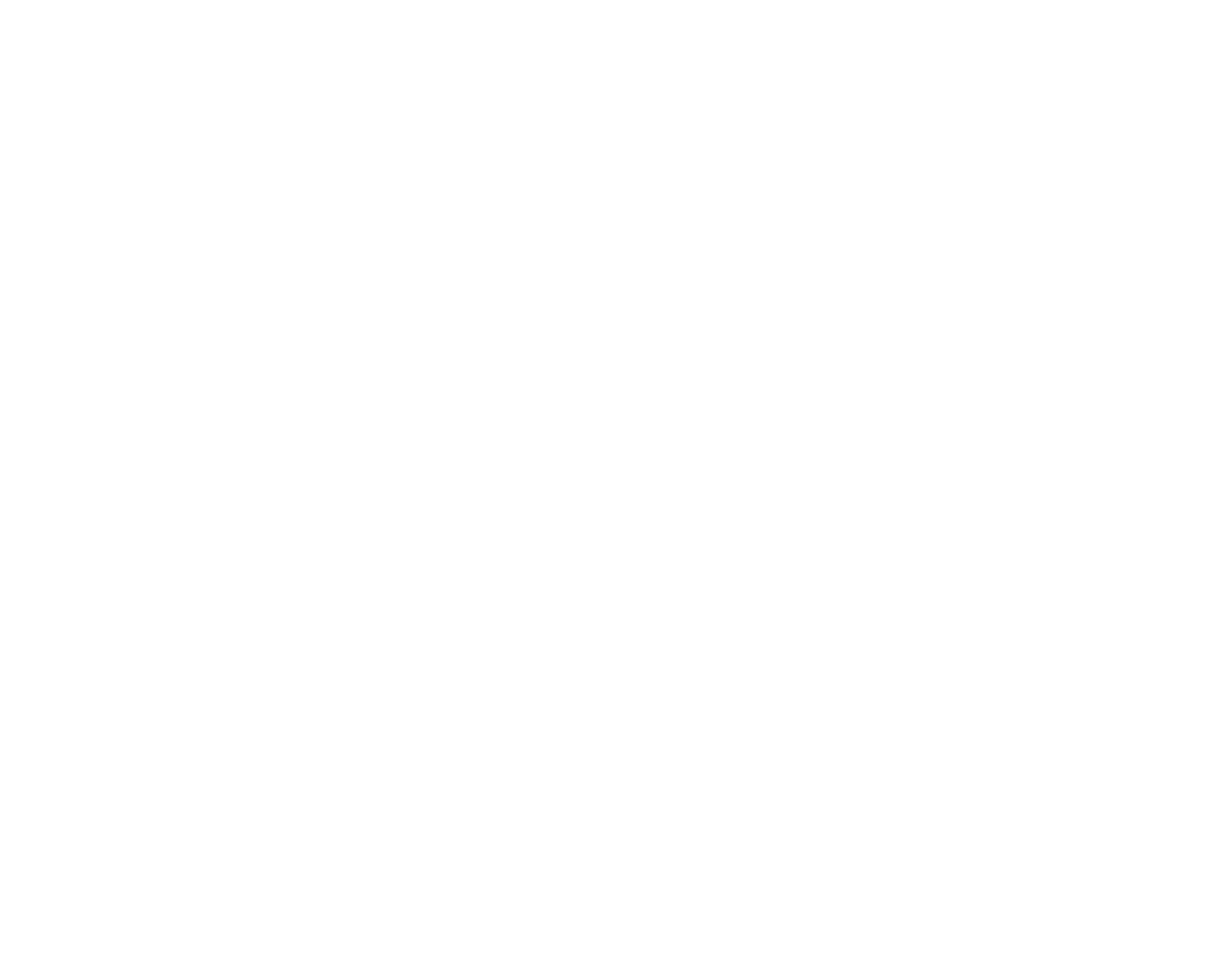
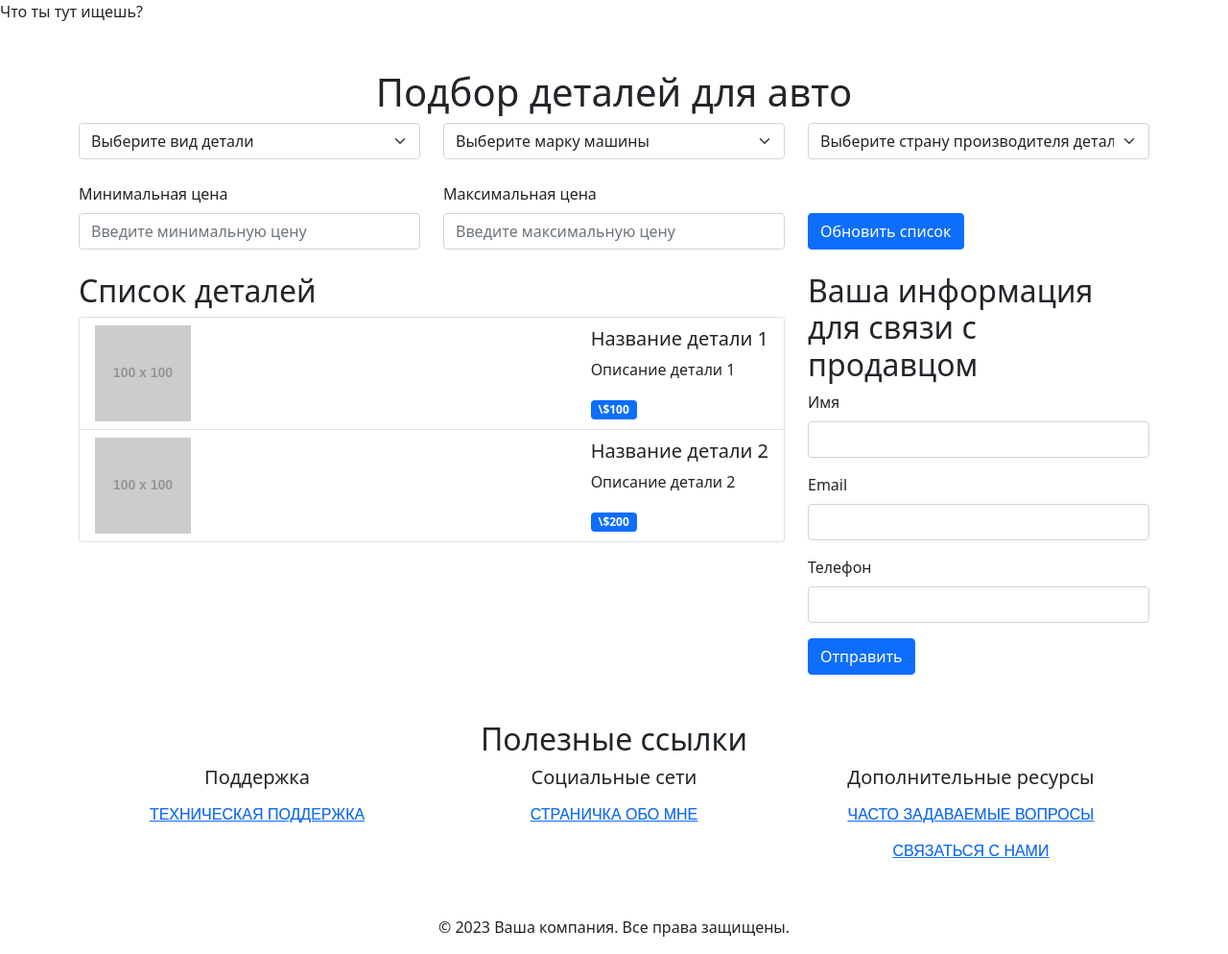
Before and after one commit to LLlk0lnik/webTex, a plain HTML site: page projectOne/main.html in a window 1280 px wide. Shown: the whole page at 96% size. Before the commit the page ends 800 px from the top, so only its background shows below. Drawn offline with nearby package versions, Linux system fonts and the light colour scheme; grey boxes are pictures that could not be loaded; placeholder pictures from the web are drawn by us.

Commit message:
Add files via upload

```diff
--- a/projectOne/StyleForm.css
+++ b/projectOne/StyleForm.css
@@ -66,3 +66,16 @@ h3 {
       background-position: left 1000px top 0;
     }
   }
+
+  #floating-button {
+    position: fixed;
+    bottom: 20px; /* Расстояние от нижней грани */
+    right: 20px;  /* Расстояние от правой грани */
+    z-index: 1000; /* Обеспечивает, что кнопка будет над другими элементами */
+    border-radius: 50%; /* Круглая форма кнопки */
+    width: 50px;  /* Ширина кнопки */
+    height: 50px; /* Высота кнопки */
+    display: flex; /* Центрирование текста */
+    align-items: center; /* Вертикальное центрирование */
+    justify-content: center; /* Горизонтальное центрирование */
+}
--- a/projectOne/main.html
+++ b/projectOne/main.html
@@ -0,0 +1,124 @@
+<!DOCTYPE html>
+<html lang="en">
+<head>
+    <link rel="stylesheet" href="StyleForm.css">
+    <link href="https://cdn.jsdelivr.net/npm/bootstrap@5.0.2/dist/css/bootstrap.min.css" rel="stylesheet" integrity="sha384-EVSTQN3/azprG1Anm3QDgpJLIm9Nao0Yz1ztcQTwFspd3yD65VohhpuuCOmLASjC" crossorigin="anonymous">
+    <meta charset="UTF-8">
+    <meta name="viewport" content="width=device-width, initial-scale=1.0">
+    <title>Document</title>
+</head>
+<body>
+    <p>Что ты тут ищешь?</p>
+    <div class="container mt-5">
+        <h1 class="text-center">Подбор деталей для авто</h1>
+
+        <div class="row mb-4">
+            <div class="col-md-4">
+                <select class="form-select" aria-label="Выбор детали">
+                    <option selected>Выберите вид детали</option>
+                    <option value="1">Деталь 1</option>
+                    <option value="2">Деталь 2</option>
+                </select>
+            </div>
+            <div class="col-md-4">
+                <select class="form-select" aria-label="Марка машины">
+                    <option selected>Выберите марку машины</option>
+                    <option value="1">Марка 1</option>
+                    <option value="2">Марка 2</option>
+                </select>
+            </div>
+            <div class="col-md-4">
+                <select class="form-select" aria-label="Страна производителя">
+                    <option selected>Выберите страну производителя детали</option>
+                    <option value="1">Страна 1</option>
+                    <option value="2">Страна 2</option>
+                </select>
+            </div>
+        </div>
+
+        <div class="row mb-4">
+            <div class="col-md-4">
+                <label for="min-price" class="form-label">Минимальная цена</label>
+                <input type="number" class="form-control" id="min-price" placeholder="Введите минимальную цену">
+            </div>
+            <div class="col-md-4">
+                <label for="max-price" class="form-label">Максимальная цена</label>
+                <input type="number" class="form-control" id="max-price" placeholder="Введите максимальную цену">
+            </div>
+            <div class="col-md-4 d-flex align-items-end">
+                <button class="btn btn-primary" id="update-list">Обновить список</button>
+            </div>
+        </div>
+
+        <div class="row">
+            <div class="col-md-8">
+                <h2>Список деталей</h2>
+                <div class="list-group" id="parts-list">
+                    <div class="list-group-item d-flex justify-content-between align-items-center">
+                        <img src="https://via.placeholder.com/100" alt="Деталь" class="me-3">
+                        <div>
+                            <h5>Название детали 1</h5>
+                            <p>Описание детали 1</p>
+                            <span class="badge bg-primary">\$100</span>
+                        </div>
+                    </div>
+                    <div class="list-group-item d-flex justify-content-between align-items-center">
+                        <img src="https://via.placeholder.com/100" alt="Деталь" class="me-3">
+                        <div>
+                            <h5>Название детали 2</h5>
+                            <p>Описание детали 2</p>
+                            <span class="badge bg-primary">\$200</span>
+                        </div>
+                    </div>
+                    <!-- Добавьте больше деталей по аналогии -->
+                </div>
+            </div>
+
+            <div class="col-md-4">
+                <h2>Ваша информация для связи с продавцом</h2>
+                <form>
+                    <div class="mb-3">
+                        <label for="name" class="form-label">Имя</label>
+                        <input type="text" class="form-control" id="name" required>
+                    </div>
+                    <div class="mb-3">
+                        <label for="email" class="form-label">Email</label>
+                        <input type="email" class="form-control" id="email" required>
+                    </div>
+                    <div class="mb-3">
+                        <label for="phone" class="form-label">Телефон</label>
+                        <input type="tel" class="form-control" id="phone" required>
+                    </div>
+                    <button type="submit" class="btn btn-primary">Отправить</button>
+                </form>
+            </div>
+        </div>
+
+        <!-- Раздел с полезными ссылками -->
+        <div class="container mt-5 mb-5">
+            <h2 class="text-center">Полезные ссылки</h2>
+            <div class="row">
+                <div class="col-md-4 text-center">
+                    <h5>Поддержка</h5>
+                    <a href="index.html" class="btn btn-link">Техническая поддержка</a>
+                </div>
+                <div class="col-md-4 text-center">
+                    <h5>Социальные сети</h5>
+                    <a href="index.html" class="btn btn-link">Страничка обо мне</a><br>
+
+                </div>
+                <div class="col-md-4 text-center">
+                    <h5>Дополнительные ресурсы</h5>
+                    <a href="index.html" class="btn btn-link">Часто задаваемые вопросы</a><br>
+                    <a href="index.html" class="btn btn-link">Связаться с нами</a>
+                </div>
+            </div>
+        </div>
+
+        <footer class="text-center mt-4">
+            <p>&copy; 2023 Ваша компания. Все права защищены.</p>
+        </footer>
+
+    <script src="https://cdn.jsdelivr.net/npm/bootstrap@5.3.0-alpha1/dist/js/bootstrap.bundle.min.js"></script>
+</body>
+</html>
```
Also changed, not shown: projectOne/index.html (+10 -6 lines).
